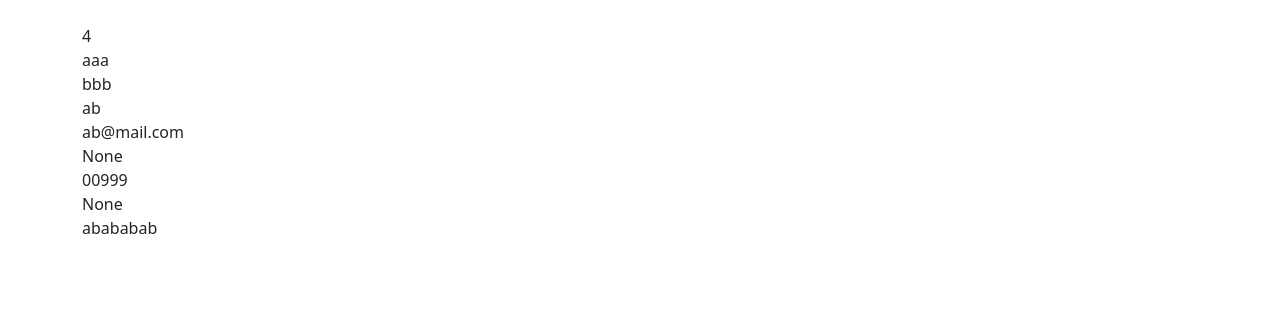
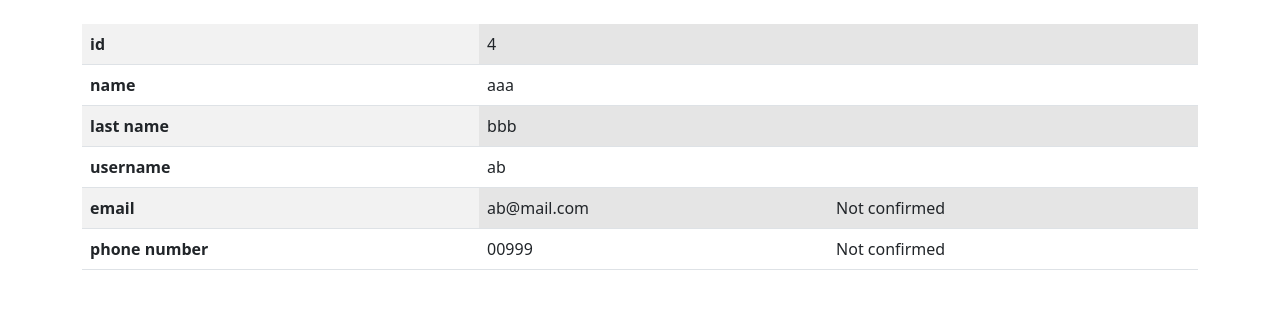
Before and after one commit to bmahmoudyan/Authentication-system, a Flask app: a page that uses templates/users/userProfile.html in a window 1280 px wide. Shown: the top 309 px of the page. Run offline with Flask 2, Linux system fonts and the light colour scheme; data comes from the database, SQL or seed files in the repository.

Commit message:
create table for user profile data

```diff
--- a/templates/users/userProfile.html
+++ b/templates/users/userProfile.html
@@ -1,15 +1,50 @@
 {% extends "base.html" %}
 
+
 {% block content %}
+<br>
 <div class="container">
-    <br>{{ context.id }}
-    <br>{{ context.name }}
-    <br>{{ context.last_name }}
-    <br>{{ context.username }}
-    <br>{{ context.email }}
-    <br>{{ context.email_is_Confirm }}
-    <br>{{ context.phone_number }}
-    <br>{{ context.phone_number_is_Confirm }}
-    <br>{{ context.password }}
+    <table class="table table-striped table-hover">
+        <tbody>
+            <tr>
+                <th scope="row">id</th>
+                <td colspan="2" class="table-active">{{ context.id }}</td>
+                <td colspan="2" class="table-active"> </td>
+            </tr>
+            <tr>
+                <th scope="row">name</th>
+                <td colspan="2">{{ context.name }}</td>
+                <td colspan="2"> </td>
+            </tr>
+            <tr>
+                <th scope="row">last name</th>
+                <td colspan="2" class="table-active">{{ context.last_name }}</td>
+                <td colspan="2" class="table-active"> </td>
+            </tr>
+            <tr>
+                <th scope="row">username</th>
+                <td colspan="2">{{ context.username }}</td>
+                <td colspan="2"> </td>
+            </tr>
+            <tr>
+                <th scope="row">email</th>
+                <td colspan="2" class="table-active">{{ context.email }}</td>
+                {% if context.email_is_Confirm %}
+                <td colspan="2" class="table-active">confirmed</td>
+                {% else %}
+                <td colspan="2" class="table-active">Not confirmed</td>
+                {% endif %}
+            </tr>
+            <tr>
+                <th scope="row">phone number</th>
+                <td colspan="2">{{ context.phone_number }}</td>
+                {% if context.phone_number_is_Confirm %}
+                <td colspan="2">confirmed</td>
+                {% else %}
+                <td colspan="2">Not confirmed</td>
+                {% endif %}
+            </tr>
+        </tbody>
+    </table>
 </div>
 {% endblock content %}
```
